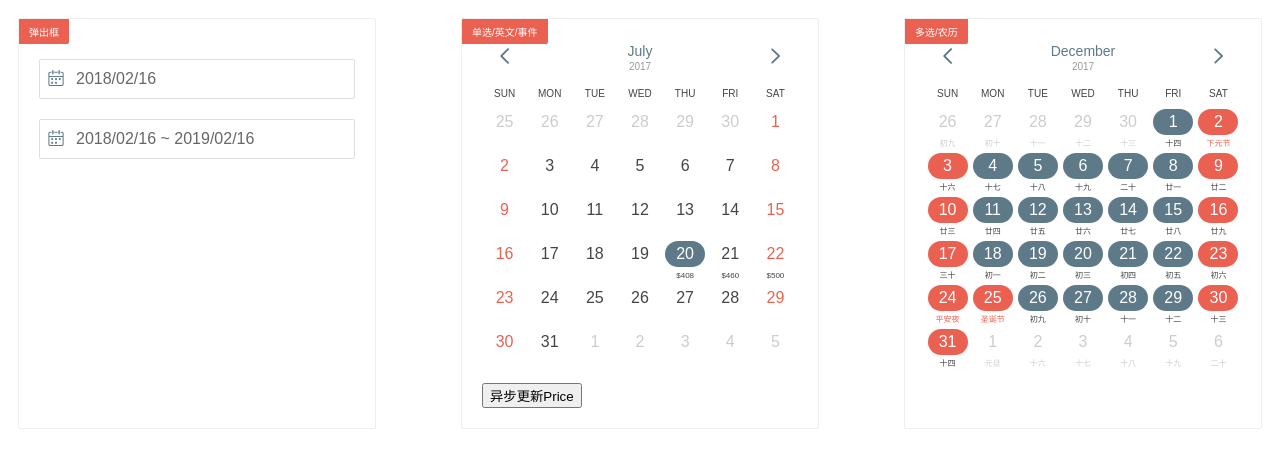
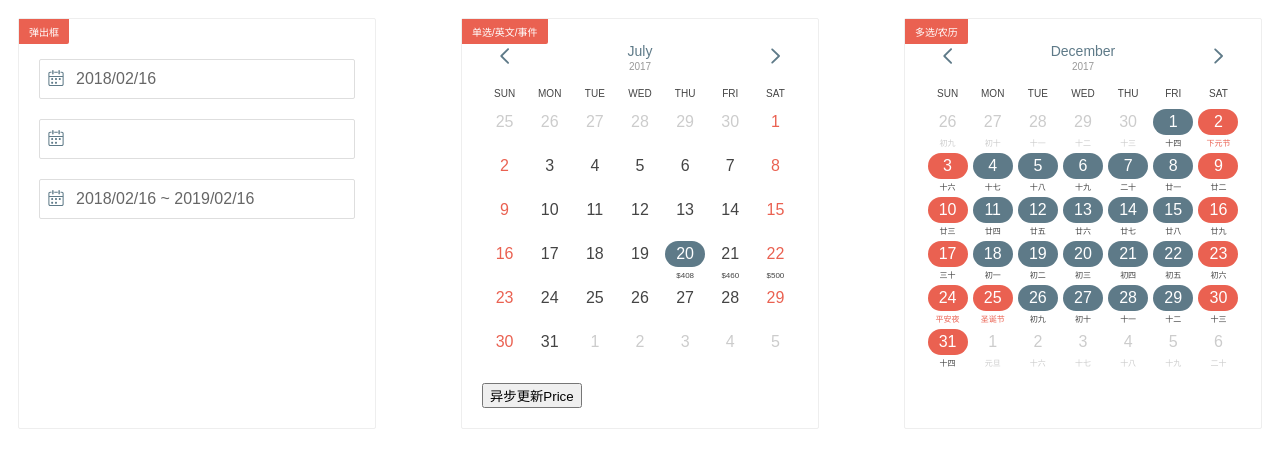
Before and after one commit to jinzhe/vue-calendar, a Vue app: page / in a window 1280 px wide. Shown: the top 468 px of the page. Built offline with nearby package versions, Linux system fonts and the light colour scheme.

Commit message:
增加多选日期

```diff
--- a/src/app.vue
+++ b/src/app.vue
@@ -4,6 +4,7 @@
         <div>
             <span>弹出框</span>
             <input type="text" @click="openByDrop($event)" v-model="calendar3.display" readonly>
+            <input type="text" @click="openMultiByDrop($event)" v-model="calendar5.display" readonly>
             <input type="text" @click="openByDialog" :value="calendar4.display" readonly>
         </div>
 
@@ -22,6 +23,12 @@
     <transition name="fade">
     <div class="calendar-dropdown" :style="{'left':calendar3.left+'px','top':calendar3.top+'px'}" v-if="calendar3.show">
         <calendar :zero="calendar3.zero" :lunar="calendar3.lunar" :value="calendar3.value" :begin="calendar3.begin" :end="calendar3.end" @select="calendar3.select"></calendar>
+    </div>
+    </transition>
+
+    <transition name="fade">
+    <div class="calendar-dropdown" :style="{'left':calendar5.left+'px','top':calendar5.top+'px'}" v-if="calendar5.show">
+        <calendar :zero="calendar5.zero" :lunar="calendar5.lunar" :value="calendar5.value" :multi="calendar5.multi" @select="calendar5.select"></calendar>
     </div>
     </transition>
 
@@ -100,6 +107,25 @@ export default {
                     this.calendar4.display=begin.join("/")+" ~ "+end.join("/");
                 }
             },
+            // 多选
+            calendar5:{
+                display:"",
+                multi:true,
+                show:false,
+                zero:true,
+                value:[], //默认日期
+                lunar:true, //显示农历
+                select:(value)=>{
+                    let displayValue=[]
+                    value.forEach(v=>{
+                        displayValue.push(v[0]+"/"+(v[1]+1)+"/"+v[2])
+                    })
+                    this.calendar5.display=displayValue.join(",");
+                    // this.calendar5.show=false;
+                    this.calendar5.value=value;
+
+                }
+            },
         }
     },
     methods:{
@@ -121,6 +147,18 @@ export default {
         },
         closeByDialog(){
             this.calendar4.show=false;
+        },
+        openMultiByDrop(e){
+            this.calendar5.show=true;
+            this.calendar5.left=e.target.offsetLeft+19;
+            this.calendar5.top=e.target.offsetTop+70;
+            e.stopPropagation();
+            window.setTimeout(()=>{
+                document.addEventListener("click",(e)=>{
+                    this.calendar5.show=false;
+                    document.removeEventListener("click",()=>{},false);
+                },false);
+            },1000)
         },
         changeEvents(){
             this.calendar1.events={
--- a/src/calendar.vue
+++ b/src/calendar.vue
@@ -87,6 +87,10 @@ export default {
             type: Boolean,
             default: false
         },
+        multi: {
+            type: Boolean,
+            default: false
+        },
         weeks: {
             type: Array,
             default:function(){
@@ -114,6 +118,7 @@ export default {
             month: 0,
             day: 0,
             days: [],
+            multiDays:[],
             today: [],
             festival:{
                 lunar:{
@@ -179,7 +184,8 @@ export default {
 
                     this.rangeBegin = [this.year, this.month,this.day]
                     this.rangeEnd = [year2, month2 , day2]
-                    // console.log(this.month,this.rangeBegin,this.rangeEnd)
+                }else if(this.multi){//多选
+                    this.multiDays=this.value;
                 }else{
                     this.year = parseInt(this.value[0])
                     this.month = parseInt(this.value[1]) - 1
@@ -216,8 +222,8 @@ export default {
                     }
                 }
 
-                // 范围
-                if (this.range) {
+
+                if (this.range) { // 范围
                     // console.log("日期范围",this.getLunarInfo(this.year,this.month+1,i))
                     let options = Object.assign(
                         {day: i},
@@ -241,9 +247,27 @@ export default {
                         if (endTime <  Number(new Date(this.year, this.month, i))) options.disabled = true
                     }
                     temp[line].push(options)
-                } else {
+                }else if(this.multi){//多选
+                    let options
+                    // 判断是否选中
+                    if( this.value.filter(v => v.join("") == [this.year,this.month,i].join("")).length>0 ){
+                        options = Object.assign({day: i,selected:true},this.getLunarInfo(this.year,this.month+1,i),this.getEvents(this.year,this.month+1,i))
+                    }else{
+                        options = Object.assign({day: i,selected:false},this.getLunarInfo(this.year,this.month+1,i),this.getEvents(this.year,this.month+1,i))
+                        if (this.begin.length>0) {
+                            let beginTime = Number(new Date(parseInt(this.begin[0]),parseInt(this.begin[1]) - 1,parseInt(this.begin[2])))
+                            if (beginTime > Number(new Date(this.year, this.month, i))) options.disabled = true
+                        }
+                        if (this.end.length>0){
+                            let endTime = Number(new Date(parseInt(this.end[0]),parseInt(this.end[1]) - 1,parseInt(this.end[2])))
+                            if (endTime <  Number(new Date(this.year, this.month, i))) options.disabled = true
+                        }
+                    }
+
+                    temp[line].push(options)
+                } else { // 单选
                      // console.log(this.lunar(this.year,this.month,i));
-                    // 单选模式
+
                     let chk = new Date()
                     let chkY = chk.getFullYear()
                     let chkM = chk.getMonth()
@@ -450,13 +474,21 @@ export default {
                     }else{
                         begin=this.rangeBegin
                         end=this.rangeEnd
-                        begin[1]++
-                        end[1]++
                     }
                     // console.log("选中日期",begin,end)
                     this.$emit('select',begin,end)
                 }
                 this.render(this.year, this.month)
+            }else if (this.multi) {
+                // 如果已经选过则过滤掉
+                let filterDay=this.multiDays.filter(v => v.join("")==[this.year,this.month,this.days[k1][k2].day].join(""))
+                if( filterDay.length>0 ){
+                    this.multiDays=this.multiDays.filter(v=> v.join("")!=[this.year,this.month,this.days[k1][k2].day].join(""))
+                }else{
+                    this.multiDays.push([this.year,this.month,this.days[k1][k2].day]);
+                }
+                this.days[k1][k2].selected = !this.days[k1][k2].selected
+                this.$emit('select',this.multiDays)
             } else {
                 // 取消上次选中
                 if (this.today.length > 0) {
@@ -593,7 +625,6 @@ export default {
     pointer-events:none !important;
     cursor: default !important;
 }
-
 .calendar td.disabled div{
     color: #ccc;
 }
```
